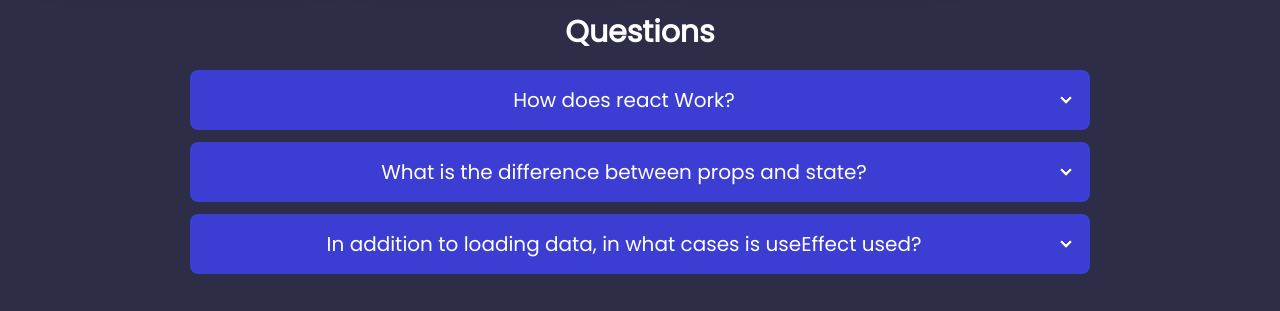
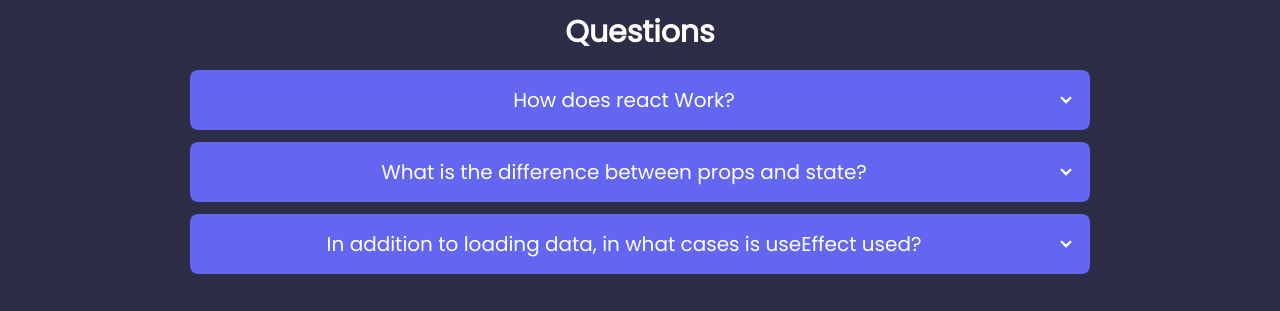
Before and after one commit to Junaed-Uddin/Fitness-Tracker, a React (Create React App) app: page / in a window 1280 px wide. Shown: the part 2128-2439 px from the top of the page. Built offline with nearby package versions, Linux system fonts and the light colour scheme.

Commit message:
all done

```diff
--- a/tailwind.config.js
+++ b/tailwind.config.js
@@ -7,7 +7,7 @@
     themes: [
       {
         mytheme: {
-          "primary": "#3b3dd3",
+          "primary": "#6366f1",
 
           "secondary": "#b7d7f4",
 
```
